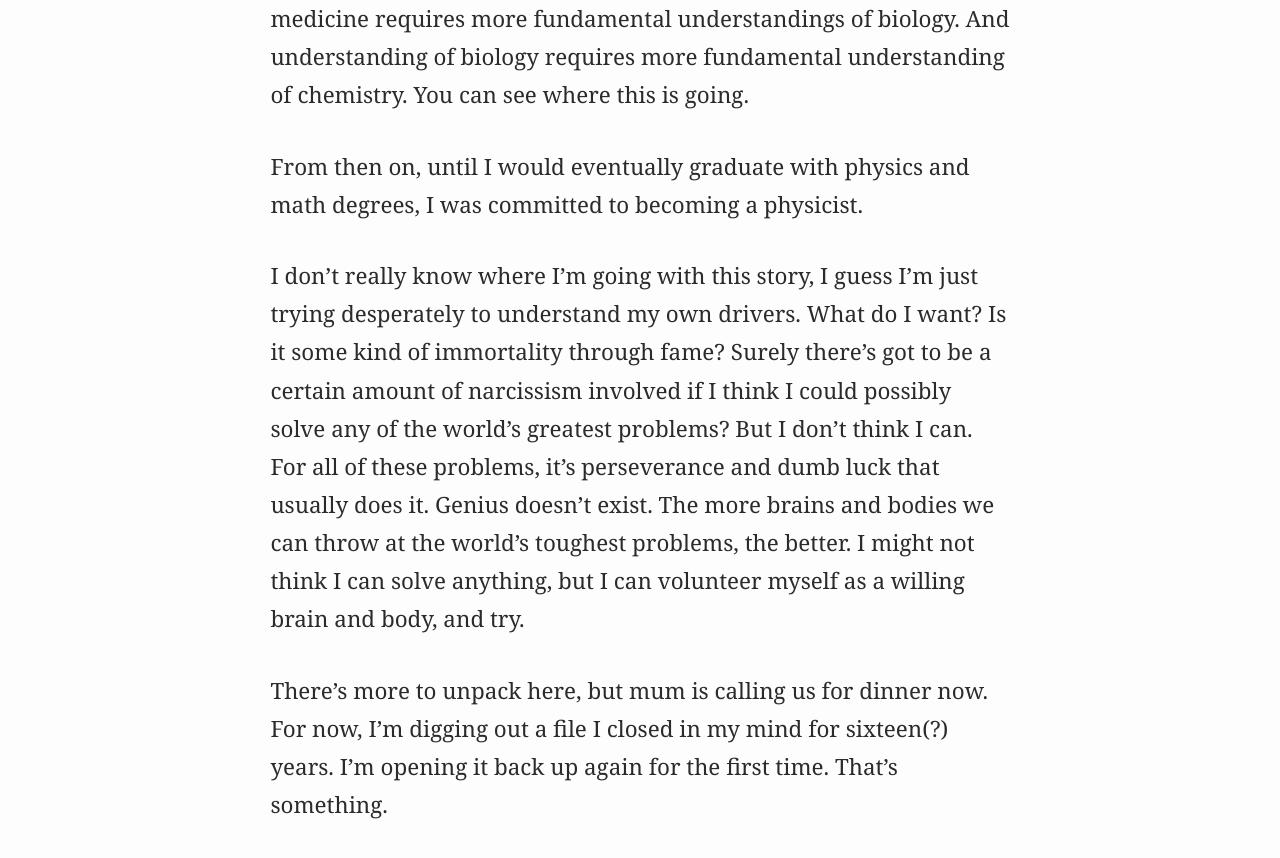
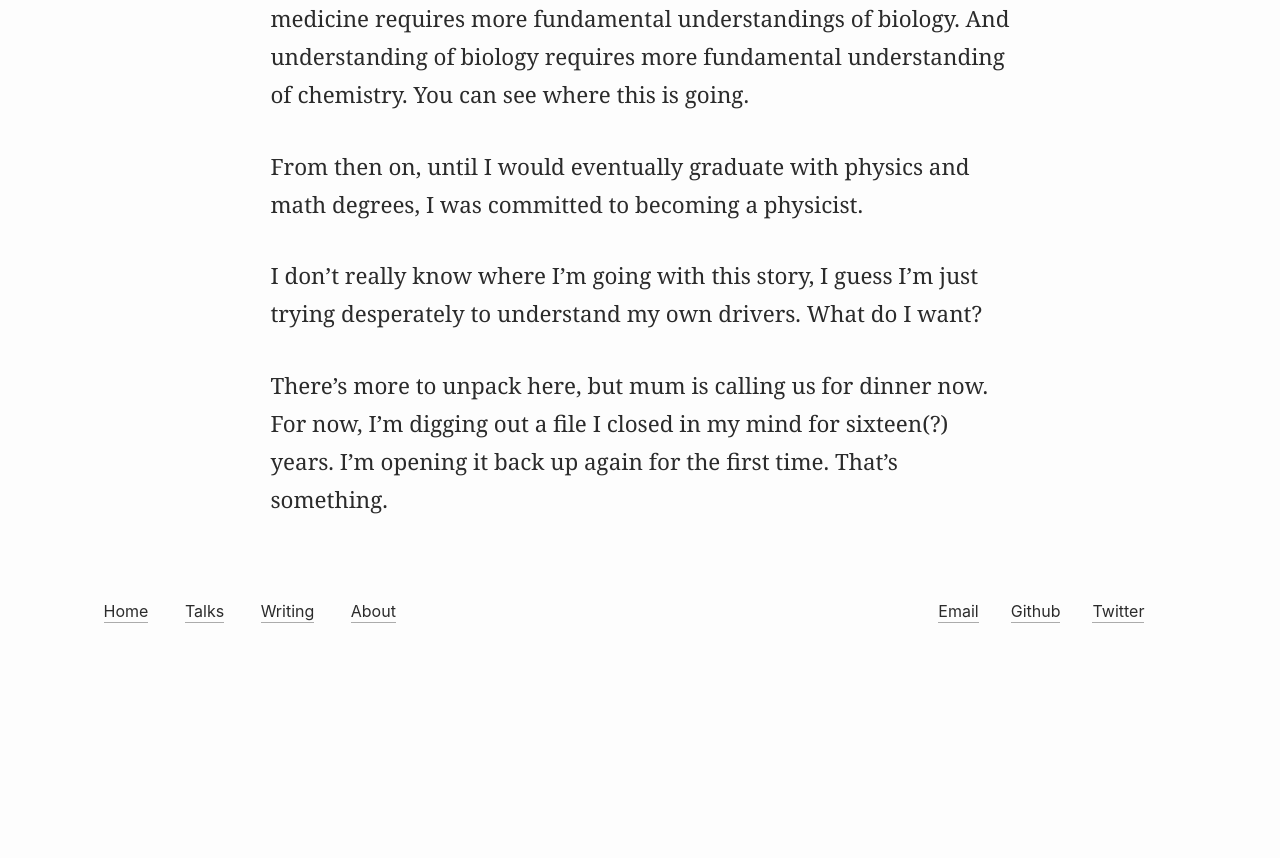
Before and after one commit to heisenburger/ws, a Jekyll site: the page built from _posts/2018-12-28-finding_meaning.md, in a window 1280 px wide and 900 px high, scrolled down 4429 px. Shown: the top 858 px of the window. Built offline with Jekyll 4.4.1, drawn with Linux system fonts in a browser that asks for light colours; some web fonts are replaced; after the commit the page ends 5052 px from its top, so only the background shows below that.

Commit message:
save that for the next part

```diff
--- a/_posts/2018-12-28-finding_meaning.md
+++ b/_posts/2018-12-28-finding_meaning.md
@@ -43,6 +43,6 @@ The reasoning went like this: Lots of things make people happy and life richer,
 
 From then on, until I would eventually graduate with physics and math degrees, I was committed to becoming a physicist.
 
-I don't really know where I'm going with this story, I guess I'm just trying desperately to understand my own drivers. What do I want? Is it some kind of immortality through fame? Surely there's got to be a certain amount of narcissism involved if I think I could possibly solve any of the world's greatest problems? But I don't think I can. For all of these problems, it's perseverance and dumb luck that usually does it. Genius doesn't exist. The more brains and bodies we can throw at the world's toughest problems, the better. I might not think I can solve anything, but I can volunteer myself as a willing brain and body, and try.
+I don't really know where I'm going with this story, I guess I'm just trying desperately to understand my own drivers. What do I want?
 
 There's more to unpack here, but mum is calling us for dinner now. For now, I'm digging out a file I closed in my mind for sixteen(?) years. I'm opening it back up again for the first time. That's something.
```
